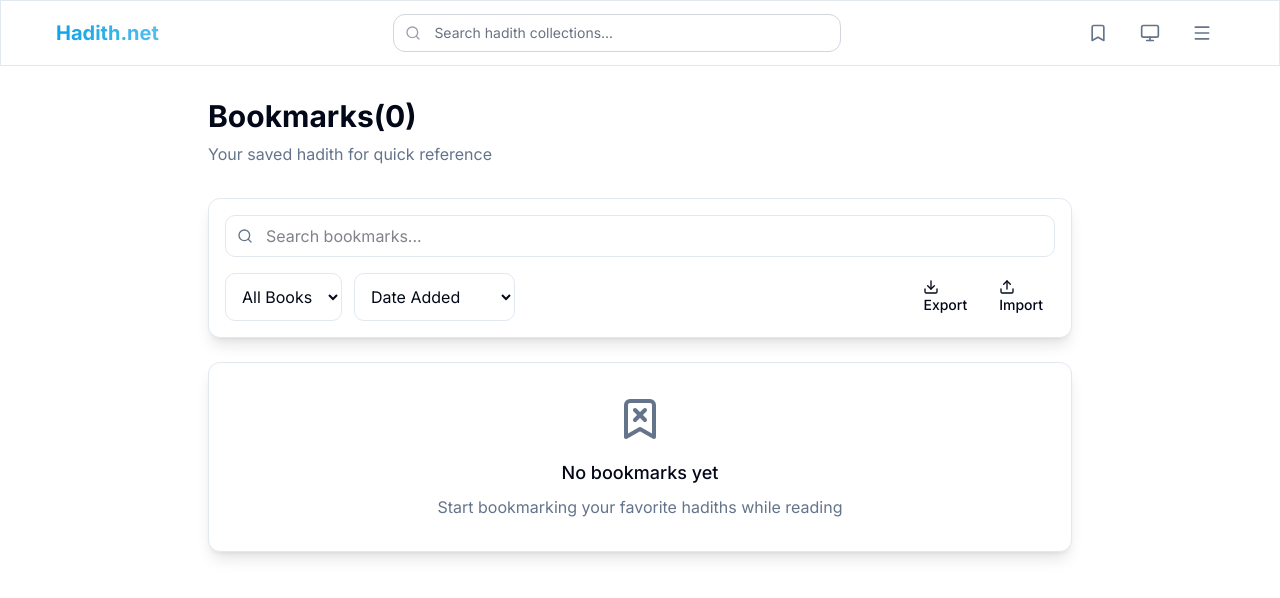
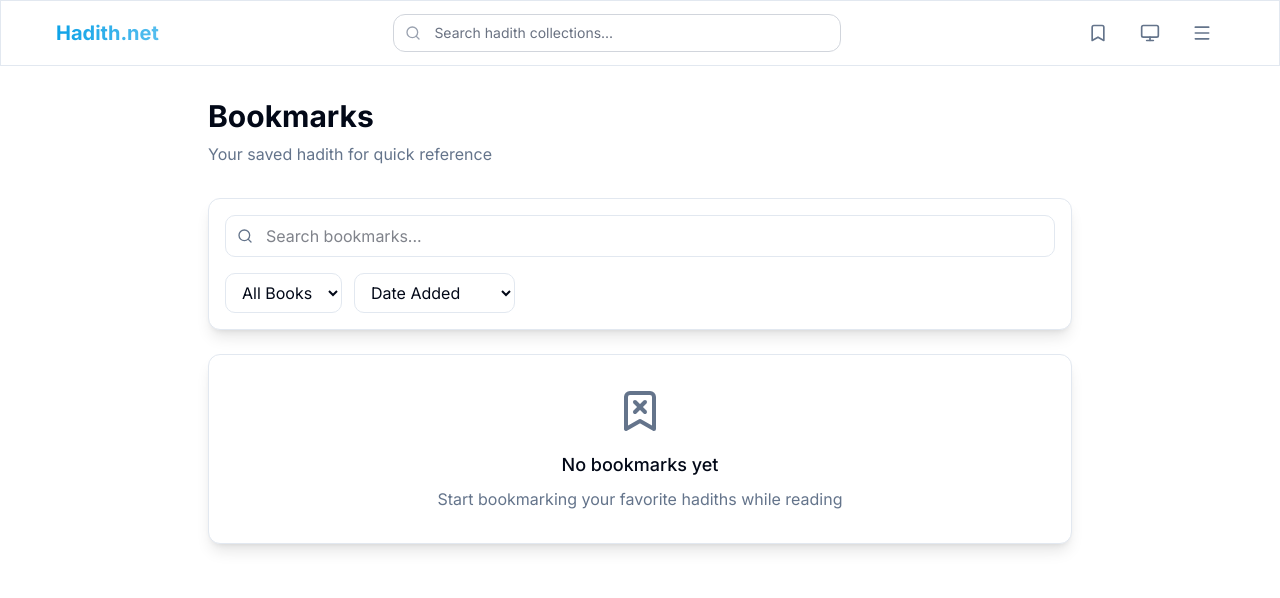
Before and after one commit to adhilansari/hadith-web, a Next.js app: page /bookmarks in a window 1280 px wide. Shown: the top 598 px of the page. Built offline with nearby package versions, Linux system fonts and the light colour scheme.

Commit message:
ui fixes

```diff
--- a/components/bookmarks/BookmarksPage.tsx
+++ b/components/bookmarks/BookmarksPage.tsx
@@ -168,11 +168,11 @@ export function BookmarksPage() {
     return (
         <div className="container mx-auto px-4 py-8 max-w-4xl" >
             {/* Header */}
-            <div className="mb-8" >
-                <h1 className="text-3xl font-bold text-foreground mb-2" >
-                    Bookmarks({bookmarksCount})
+            <div className="mb-8">
+                <h1 className="text-3xl font-bold text-foreground mb-2">
+                    Bookmarks {bookmarksCount > 0 && (`(${bookmarksCount})`)}
                 </h1>
-                < p className="text-muted-foreground" >
+                <p className="text-muted-foreground">
                     Your saved hadith for quick reference
                 </p>
             </div>
@@ -224,14 +224,14 @@ export function BookmarksPage() {
 
                         {/* Actions */}
                         <div className="ml-auto flex gap-2" >
-                            <Button variant="ghost" size="sm" onClick={handleExport} >
+                            {/* <Button variant="ghost" size="sm" onClick={handleExport} >
                                 <Download className="w-4 h-4 mr-2" />
                                 Export
                             </Button>
                             < Button variant="ghost" size="sm" onClick={handleImport} >
                                 <Upload className="w-4 h-4 mr-2" />
                                 Import
-                            </Button>
+                            </Button> */}
                             {
                                 bookmarksCount > 0 && (
                                     <Button
@@ -243,7 +243,7 @@ export function BookmarksPage() {
                                             }
                                         }
                                         }
-                                        className="text-destructive hover:text-destructive"
+                                        className="text-destructive hover:text-destructive flex items-center justify-center"
                                     >
                                         <Trash2 className="w-4 h-4 mr-2" />
                                         Clear All
```
